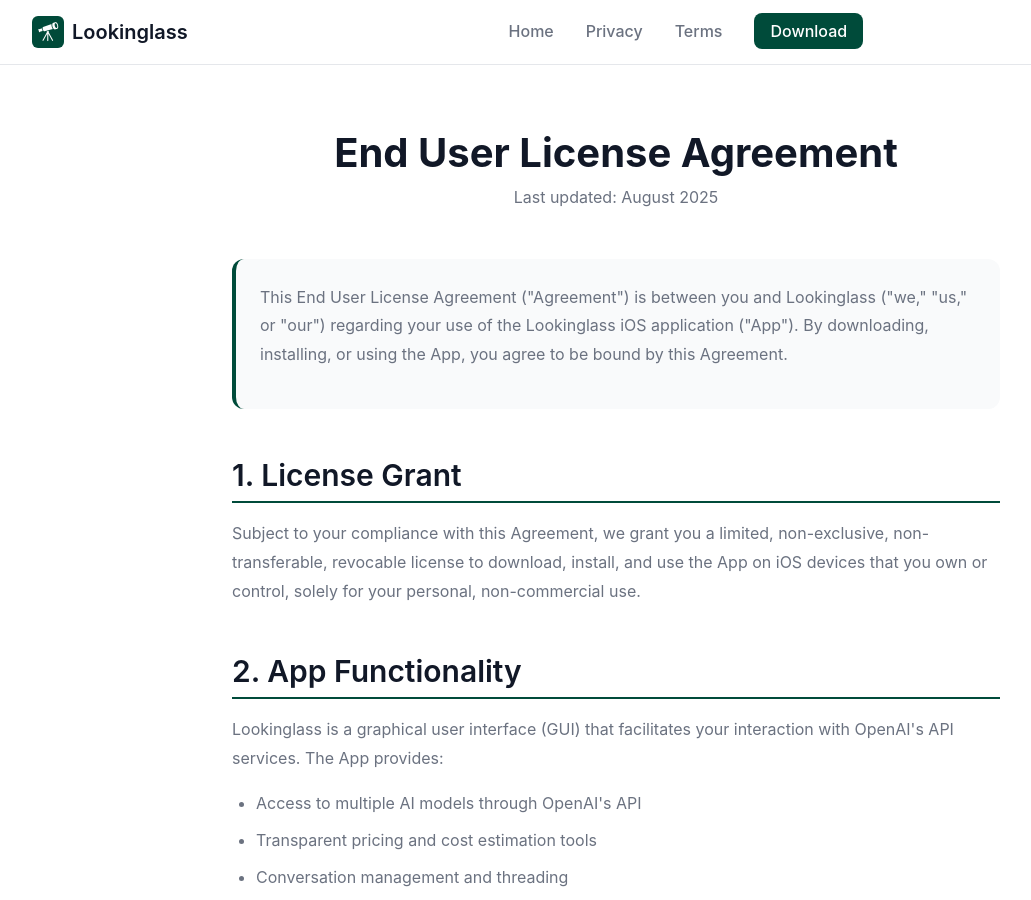
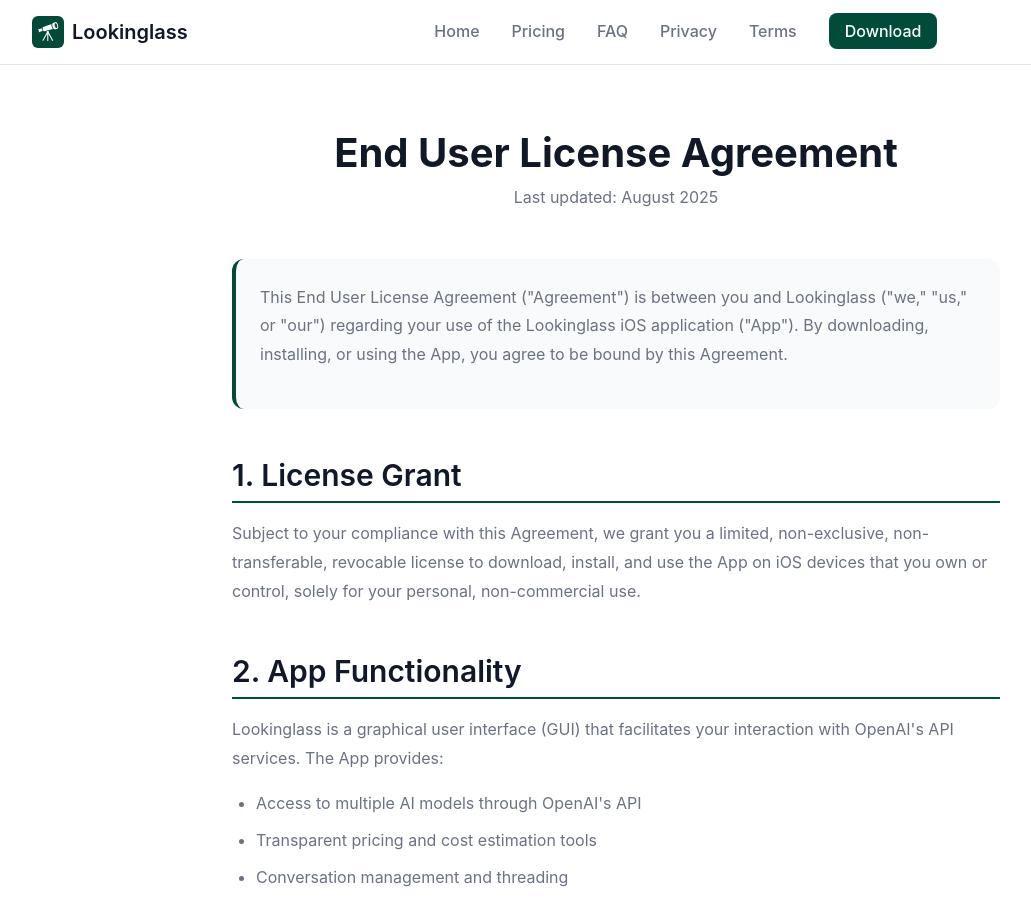
Before and after one commit to HamiltonCory/lookinglass-website, a Jekyll site: the page built from eula.html, in a window 1280 px wide and 900 px high. Shown: the whole window, without its empty margins (24-1055 px from the left). Built offline with Jekyll 4.4.1, drawn with Linux system fonts in a browser that asks for light colours; some web fonts are replaced.

Commit message:
Adding navigation links to EULA and Privacy (need to return to fix)

```diff
--- a/eula.html
+++ b/eula.html
@@ -32,6 +32,8 @@
 
             <ul class="nav-menu">
                 <li><a href="{{ '/' | relative_url }}" class="nav-link">Home</a></li>
+                <li><a href="{{ '/pricing' | relative_url }}" class="nav-link">Pricing</a></li>
+                <li><a href="{{ '/faq' | relative_url }}" class="nav-link">FAQ</a></li>
                 <li><a href="{{ '/privacy' | relative_url }}" class="nav-link">Privacy</a></li>
                 <li><a href="{{ '/eula' | relative_url }}" class="nav-link">Terms</a></li>
                 <li><a href="#" class="nav-link download-btn">Download</a></li>
--- a/privacy.html
+++ b/privacy.html
@@ -30,12 +30,15 @@
                 <span class="nav-brand-text">Lookinglass</span>
             </a>
 
-            <ul class="nav-menu">
+             <ul class="nav-menu">
                 <li><a href="{{ '/' | relative_url }}" class="nav-link">Home</a></li>
+                <li><a href="{{ '/pricing' | relative_url }}" class="nav-link">Pricing</a></li>
+                <li><a href="{{ '/faq' | relative_url }}" class="nav-link">FAQ</a></li>
                 <li><a href="{{ '/privacy' | relative_url }}" class="nav-link">Privacy</a></li>
                 <li><a href="{{ '/eula' | relative_url }}" class="nav-link">Terms</a></li>
                 <li><a href="#" class="nav-link download-btn">Download</a></li>
             </ul>
+
 
             <button class="theme-toggle" id="theme-toggle" aria-label="Toggle dark mode">
                 <svg class="sun-icon" viewBox="0 0 24 24" fill="none" xmlns="http://www.w3.org/2000/svg">
```
